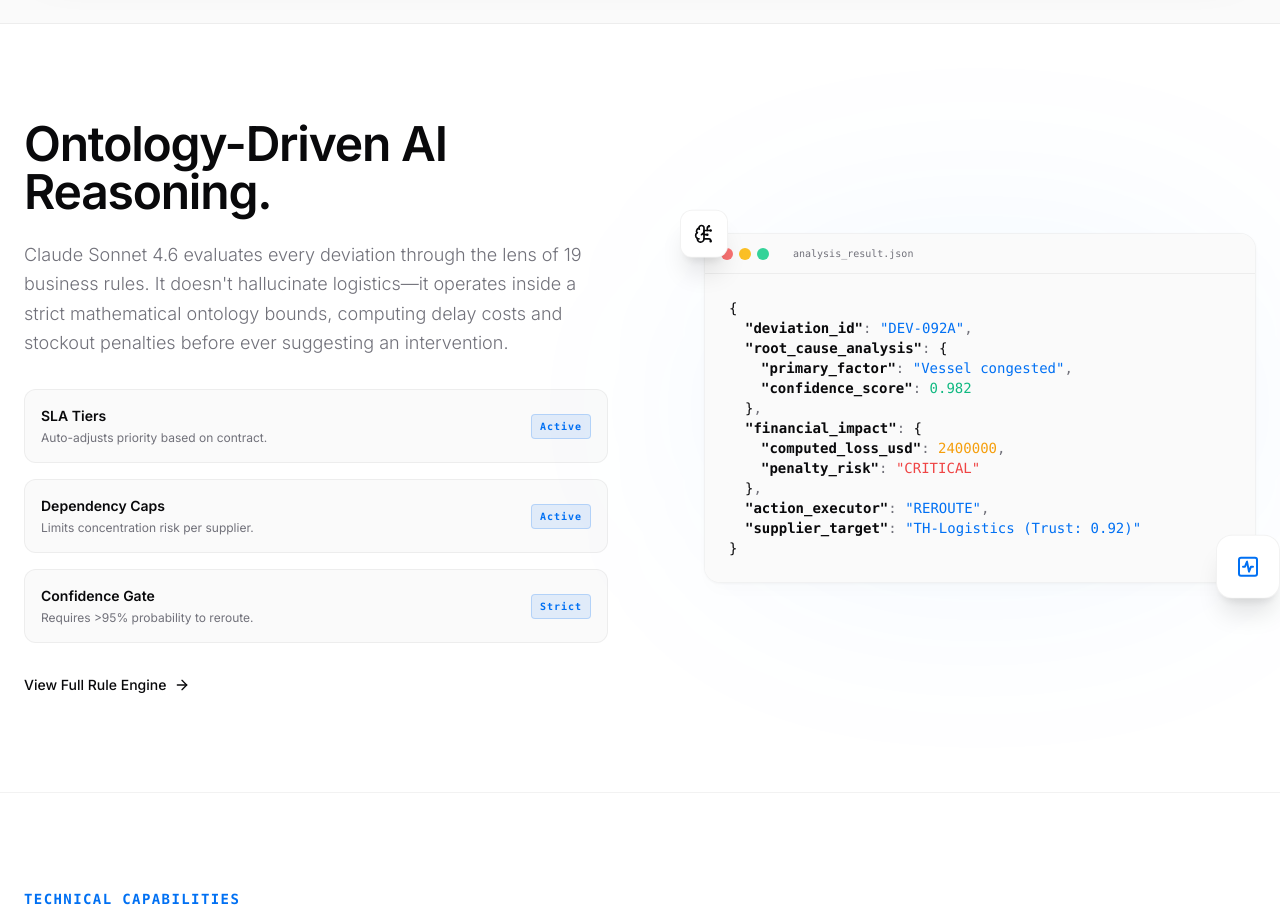
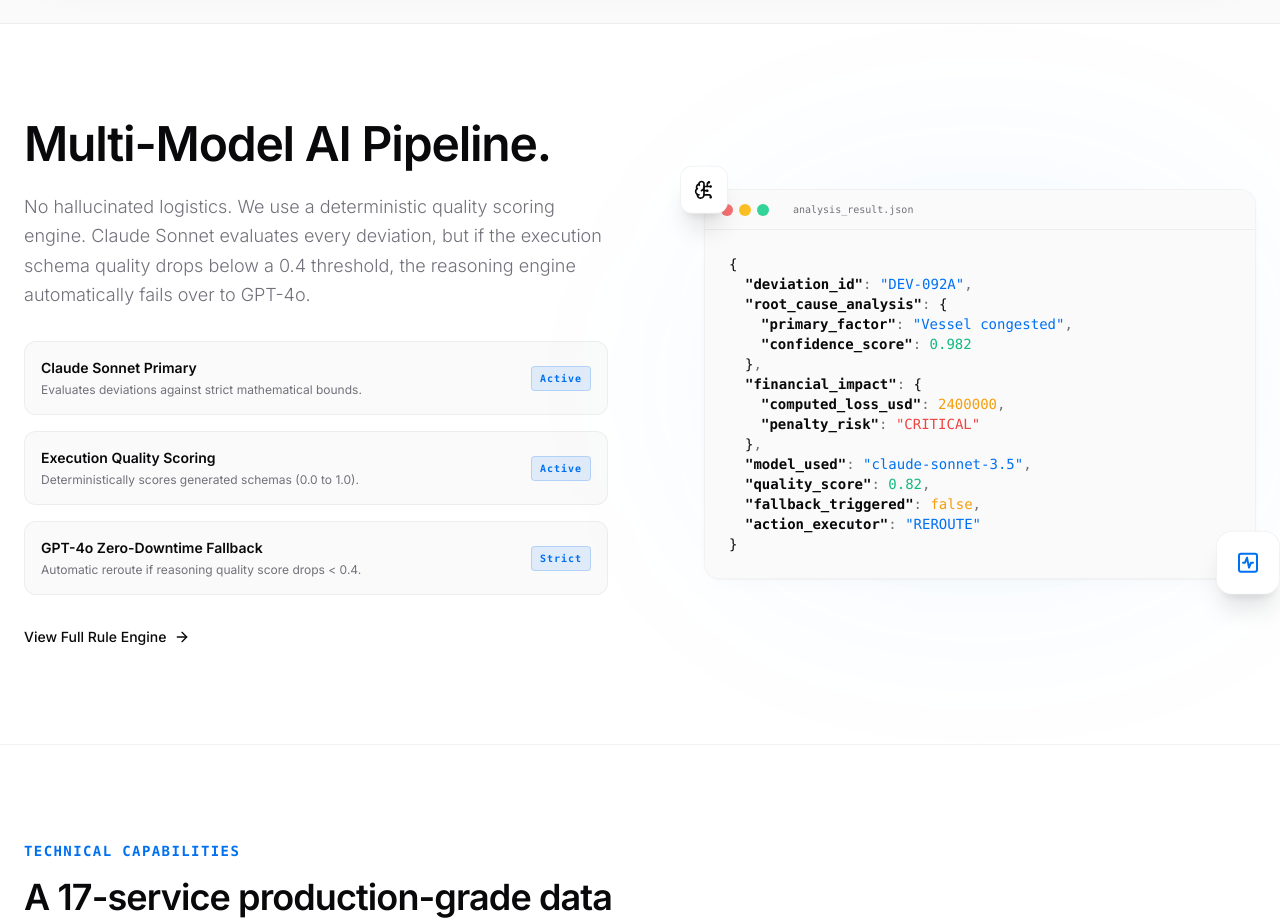
Before and after one commit to ujjwalredd/Supply-Chain, a React (Vite) app in the folder modern-landing/: page / in a window 1280 px wide. Shown: the part 1860-2783 px from the top of the page. Built offline with nearby package versions, Linux system fonts and the light colour scheme.

Commit message:
website updated

```diff
--- a/modern-landing/src/components/AIFeature.tsx
+++ b/modern-landing/src/components/AIFeature.tsx
@@ -3,9 +3,9 @@
 
 export function AIFeature() {
   const ontologyRules = [
-    { name: 'SLA Tiers', desc: 'Auto-adjusts priority based on contract.', status: 'Active' },
-    { name: 'Dependency Caps', desc: 'Limits concentration risk per supplier.', status: 'Active' },
-    { name: 'Confidence Gate', desc: 'Requires >95% probability to reroute.', status: 'Strict' },
+    { name: 'Claude Sonnet Primary', desc: 'Evaluates deviations against strict mathematical bounds.', status: 'Active' },
+    { name: 'Execution Quality Scoring', desc: 'Deterministically scores generated schemas (0.0 to 1.0).', status: 'Active' },
+    { name: 'GPT-4o Zero-Downtime Fallback', desc: 'Automatic reroute if reasoning quality score drops < 0.4.', status: 'Strict' },
   ];
 
   return (
@@ -15,12 +15,10 @@
         {/* Left Concept */}
         <div>
           <h2 className="text-3xl lg:text-5xl font-semibold tracking-tight text-ink mb-6">
-            Ontology-Driven AI Reasoning.
+            Multi-Model AI Pipeline.
           </h2>
           <p className="text-steel text-lg font-light leading-relaxed mb-8">
-            Claude Sonnet 4.6 evaluates every deviation through the lens of 19 business rules.
-            It doesn't hallucinate logistics—it operates inside a strict mathematical ontology bounds, computing
-            delay costs and stockout penalties before ever suggesting an intervention.
+            No hallucinated logistics. We use a deterministic quality scoring engine. Claude Sonnet evaluates every deviation, but if the execution schema quality drops below a 0.4 threshold, the reasoning engine automatically fails over to GPT-4o.
           </p>
 
           <div className="space-y-4">
@@ -77,18 +75,20 @@
             </div>
 
             <div className="p-6 font-mono text-xs sm:text-sm text-steel leading-relaxed overflow-x-auto bg-[#FAFAFA]">
-              <span className="text-ink">{'{'}</span><br/>
-              <span className="ml-4 text-ink font-semibold">"deviation_id"</span>: <span className="text-accent">"DEV-092A"</span>,<br/>
-              <span className="ml-4 text-ink font-semibold">"root_cause_analysis"</span>: <span className="text-ink">{'{'}</span><br/>
-              <span className="ml-8 text-ink font-semibold">"primary_factor"</span>: <span className="text-accent">"Vessel congested"</span>,<br/>
-              <span className="ml-8 text-ink font-semibold">"confidence_score"</span>: <span className="text-success">0.982</span><br/>
-              <span className="ml-4 text-ink">{'}'}</span>,<br/>
-              <span className="ml-4 text-ink font-semibold">"financial_impact"</span>: <span className="text-ink">{'{'}</span><br/>
-              <span className="ml-8 text-ink font-semibold">"computed_loss_usd"</span>: <span className="text-warning">2400000</span>,<br/>
-              <span className="ml-8 text-ink font-semibold">"penalty_risk"</span>: <span className="text-danger">"CRITICAL"</span><br/>
-              <span className="ml-4 text-ink">{'}'}</span>,<br/>
-              <span className="ml-4 text-ink font-semibold">"action_executor"</span>: <span className="text-accent">"REROUTE"</span>,<br/>
-              <span className="ml-4 text-ink font-semibold">"supplier_target"</span>: <span className="text-accent">"TH-Logistics (Trust: 0.92)"</span><br/>
+              <span className="text-ink">{'{'}</span><br />
+              <span className="ml-4 text-ink font-semibold">"deviation_id"</span>: <span className="text-accent">"DEV-092A"</span>,<br />
+              <span className="ml-4 text-ink font-semibold">"root_cause_analysis"</span>: <span className="text-ink">{'{'}</span><br />
+              <span className="ml-8 text-ink font-semibold">"primary_factor"</span>: <span className="text-accent">"Vessel congested"</span>,<br />
+              <span className="ml-8 text-ink font-semibold">"confidence_score"</span>: <span className="text-success">0.982</span><br />
+              <span className="ml-4 text-ink">{'}'}</span>,<br />
+              <span className="ml-4 text-ink font-semibold">"financial_impact"</span>: <span className="text-ink">{'{'}</span><br />
+              <span className="ml-8 text-ink font-semibold">"computed_loss_usd"</span>: <span className="text-warning">2400000</span>,<br />
+              <span className="ml-8 text-ink font-semibold">"penalty_risk"</span>: <span className="text-danger">"CRITICAL"</span><br />
+              <span className="ml-4 text-ink">{'}'}</span>,<br />
+              <span className="ml-4 text-ink font-semibold">"model_used"</span>: <span className="text-accent">"claude-sonnet-3.5"</span>,<br />
+              <span className="ml-4 text-ink font-semibold">"quality_score"</span>: <span className="text-success">0.82</span>,<br />
+              <span className="ml-4 text-ink font-semibold">"fallback_triggered"</span>: <span className="text-warning">false</span>,<br />
+              <span className="ml-4 text-ink font-semibold">"action_executor"</span>: <span className="text-accent">"REROUTE"</span><br />
               <span className="text-ink">{'}'}</span>
             </div>
           </div>
--- a/modern-landing/src/components/Architecture.tsx
+++ b/modern-landing/src/components/Architecture.tsx
@@ -13,20 +13,20 @@
   const pathDraw = useTransform(scrollYProgress, [0, 1], [0, 1]);
 
   const stack = [
-    { name: 'Kafka Event Stream', desc: '50+ events/min. Supplier state machines & causality chains.', icon: Zap, color: 'text-warning border-warning/20 bg-warning/5' },
-    { name: 'Dagster Pipeline', desc: '14-asset medallion lakehouse. Bronze, Silver, Gold transformations.', icon: Layers, color: 'text-success border-success/20 bg-success/5' },
-    { name: 'PostgreSQL Operational', desc: 'Underpinning the state. Real-time deviations & pending actions.', icon: Database, color: 'text-accent border-accent/20 bg-accent/5' },
-    { name: 'Next.js App Router', desc: 'Zero-latency WebSocket control tower pushed via Redis Pub/Sub.', icon: Server, color: 'text-ink border-ink/10 bg-surface' },
+    { name: 'Kafka & ksqlDB', desc: 'Real-time 5-min tumbling windows processing supply chain telemetry.', icon: Zap, color: 'text-warning border-warning/20 bg-warning/5' },
+    { name: 'Dagster Lakehouse', desc: 'Medallion architecture managing Bronze/Silver/Gold analytics Parquet.', icon: Layers, color: 'text-success border-success/20 bg-success/5' },
+    { name: 'Event-Sourced PostgreSQL', desc: 'Point-in-time recovery via immutable ledger. Fast CRUD via FastAPI.', icon: Database, color: 'text-accent border-accent/20 bg-accent/5' },
+    { name: 'MLflow & OpenTelemetry', desc: 'XGBoost forecasting model registry + end-to-end Jaeger distributed tracing.', icon: Server, color: 'text-ink border-ink/10 bg-surface' },
   ];
 
   return (
     <section id="architecture" className="py-24 bg-surface" ref={containerRef}>
       <div className="max-w-7xl mx-auto px-6 text-center">
         <motion.div
-           initial={{ opacity: 0, y: 20 }}
-           whileInView={{ opacity: 1, y: 0 }}
-           viewport={{ once: true }}
-           transition={{ duration: 0.8, ease: [0.16, 1, 0.3, 1] }}
+          initial={{ opacity: 0, y: 20 }}
+          whileInView={{ opacity: 1, y: 0 }}
+          viewport={{ once: true }}
+          transition={{ duration: 0.8, ease: [0.16, 1, 0.3, 1] }}
         >
           <h2 className="text-sm font-mono text-steel uppercase tracking-widest mb-4 font-semibold">Enterprise Grade Infrastructure</h2>
           <h3 className="text-3xl lg:text-4xl font-semibold tracking-tight text-ink mb-16">
--- a/modern-landing/src/components/Capabilities.tsx
+++ b/modern-landing/src/components/Capabilities.tsx
@@ -1,37 +1,37 @@
 import { motion } from 'framer-motion';
-import { Target, Webhook, TrendingUp, Search, Zap, AlertTriangle } from 'lucide-react';
+import { Database, Activity, Cpu, LineChart, History, Network } from 'lucide-react';
 
 export function Capabilities() {
   const capabilities = [
     {
-      title: 'Real-Time Deviation Detection',
-      desc: 'Automatic evaluation of anomalies: DELAY (>14d), STOCKOUT (<5 units), or financial ANOMALY via Kafka stream ingestion mapped to PostgreSQL.',
-      icon: Search,
+      title: 'Medallion Data Lakehouse',
+      desc: 'Dagster orchestrated bronze-to-gold pipeline using Delta Lake and partitioned Parquet on MinIO object storage with freshness policies.',
+      icon: Database,
     },
     {
-      title: 'Supplier Risk Matrix',
-      desc: 'Live tracking of dependency percentage and concentration risk per supplier. Computes trust scores dynamically after every deviation.',
-      icon: AlertTriangle,
+      title: 'ksqlDB Real-Time Streaming',
+      desc: 'Persistent 5-minute tumbling windows computing live supplier delay rates and regional demand directly from Kafka event streams.',
+      icon: Activity,
     },
     {
-      title: 'Autonomous Execution',
-      desc: 'The ActionExecutor subsystem automatically builds execution schemas like REROUTE (finding alternate suppliers with trust ≥ 0.80) or EXPEDITE via automated Slack alerting.',
-      icon: Target,
+      title: 'XGBoost & MLflow Registry',
+      desc: 'Automated delay classification training pipeline. MLflow tracks metrics, artifacts, and manages model promotion to production.',
+      icon: Cpu,
     },
     {
-      title: 'Financial Impact Engine',
-      desc: 'Pre-computes expected carrying cost, delay cost, and immediate stockout penalties in USD before passing the state matrix to Claude.',
-      icon: TrendingUp,
+      title: 'Prophet Demand Forecasting',
+      desc: 'A 30-day forward-looking time series forecast powered by Facebook Prophet, materialized as a gold asset for immediate API serving.',
+      icon: LineChart,
     },
     {
-      title: 'Zero-Latency WebSockets',
-      desc: 'PostgreSQL row upserts are published directly to Redis, which streams to the Next.js control tower for instant KPI adjustments without manual refresh.',
-      icon: Zap,
+      title: 'Event Sourcing Audit Trail',
+      desc: 'Append-only event architecture in PostgreSQL allowing for full historical playback and point-in-time state recovery of any order.',
+      icon: History,
     },
     {
-      title: 'Graph Network Optimization',
-      desc: 'Full graph ontology mapping the complex relationships across 19 plants and 11 ports to uncover co-affected downstream orders immediately.',
-      icon: Webhook,
+      title: 'OpenTelemetry + Jaeger',
+      desc: 'Auto-instrumented FastAPI and SQLAlchemy passing OTLP gRPC traces to Jaeger, providing deep observability into database queries and AI latency.',
+      icon: Network,
     }
   ];
 
@@ -48,7 +48,7 @@
         >
           <h2 className="text-sm font-mono text-accent uppercase tracking-widest mb-4 font-semibold">Technical Capabilities</h2>
           <h3 className="text-3xl lg:text-4xl font-semibold tracking-tight text-ink mb-6">
-            A comprehensive suite of supply chain intelligence built on a medallion data lakes.
+            A 17-service production-grade data ecosystem.
           </h3>
           <p className="text-steel text-lg font-light leading-relaxed mb-8">
             The platform replicates the end-to-end architecture of a $100M+ enterprise operations tower.
--- a/modern-landing/src/components/Hero.tsx
+++ b/modern-landing/src/components/Hero.tsx
@@ -21,7 +21,7 @@
           className="inline-flex items-center gap-2 px-3 py-1 rounded-full border border-black/5 bg-white shadow-sm mb-8"
         >
           <div className="w-1.5 h-1.5 rounded-full bg-accent animate-pulse" />
-          <span className="text-[10px] font-mono tracking-widest text-steel uppercase text-ink">System online · v4.0 Active</span>
+          <span className="text-[10px] font-mono tracking-widest text-steel uppercase text-ink">System online · v7.0 Active</span>
         </motion.div>
 
         <motion.h1
--- a/modern-landing/src/components/OpenSourceFeature.tsx
+++ b/modern-landing/src/components/OpenSourceFeature.tsx
@@ -5,19 +5,18 @@
 const codeSnippets: Record<string, React.ReactNode> = {
   'engine.py': (
     <>
-      <span className="text-gray-400"># Next-Gen Reasoning Engine via Claude Sonnet</span><br />
-      <span className="text-accent">def</span> <span className="text-ink font-semibold">analyze_deviation</span>(deviation_id: <span className="text-amber-600">str</span>):<br />
+      <span className="text-gray-400"># Multi-Model AI with Quality Scoring</span><br />
+      <span className="text-accent">def</span> <span className="text-ink font-semibold">analyze_scored</span>(deviation_id: <span className="text-amber-600">str</span>):<br />
       &nbsp;&nbsp;&nbsp;&nbsp;context = <span className="text-ink font-semibold">fetch_network_context</span>(deviation_id)<br />
-      &nbsp;&nbsp;&nbsp;&nbsp;ontology = <span className="text-ink font-semibold">load_business_rules</span>()<br /><br />
+      &nbsp;&nbsp;&nbsp;&nbsp;result = <span className="text-ink font-semibold">claude.generate</span>(prompt=context)<br /><br />
 
-      &nbsp;&nbsp;&nbsp;&nbsp;<span className="text-gray-400"># Compute financial impact pre-AI</span><br />
-      &nbsp;&nbsp;&nbsp;&nbsp;impact = <span className="text-ink font-semibold">calculate_penalty</span>(context.delay_days, context.stock)<br /><br />
+      &nbsp;&nbsp;&nbsp;&nbsp;<span className="text-gray-400"># Deterministic quality evaluation</span><br />
+      &nbsp;&nbsp;&nbsp;&nbsp;score = <span className="text-ink font-semibold">evaluate_schema_quality</span>(result)<br />
+      &nbsp;&nbsp;&nbsp;&nbsp;<span className="text-accent">if</span> score &lt; <span className="text-warning">0.4</span>:<br />
+      &nbsp;&nbsp;&nbsp;&nbsp;&nbsp;&nbsp;&nbsp;&nbsp;<span className="text-gray-400"># Zero-downtime fallback to GPT-4o</span><br />
+      &nbsp;&nbsp;&nbsp;&nbsp;&nbsp;&nbsp;&nbsp;&nbsp;result = <span className="text-ink font-semibold">gpt4o.generate</span>(prompt=context)<br /><br />
 
-      &nbsp;&nbsp;&nbsp;&nbsp;<span className="text-accent">return</span> llm.generate(<br />
-      &nbsp;&nbsp;&nbsp;&nbsp;&nbsp;&nbsp;&nbsp;&nbsp;prompt=context,<br />
-      &nbsp;&nbsp;&nbsp;&nbsp;&nbsp;&nbsp;&nbsp;&nbsp;tools=[<span className="text-emerald-600">"REROUTE"</span>, <span className="text-emerald-600">"EXPEDITE"</span>],<br />
-      &nbsp;&nbsp;&nbsp;&nbsp;&nbsp;&nbsp;&nbsp;&nbsp;constraints=ontology<br />
-      &nbsp;&nbsp;&nbsp;&nbsp;)
+      &nbsp;&nbsp;&nbsp;&nbsp;<span className="text-accent">return</span> result
     </>
   ),
   'consumer.py': (
```
Lines whose indentation alone changed are shown as unchanged.
